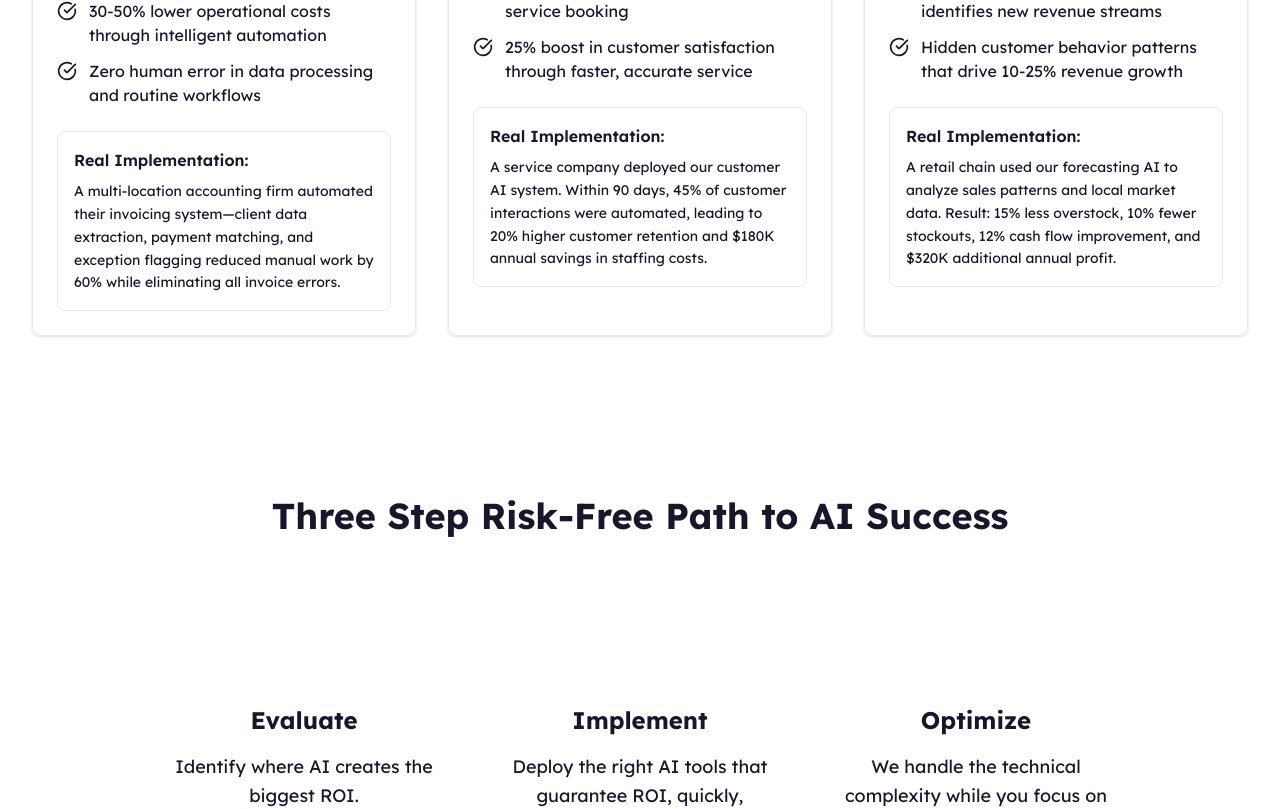
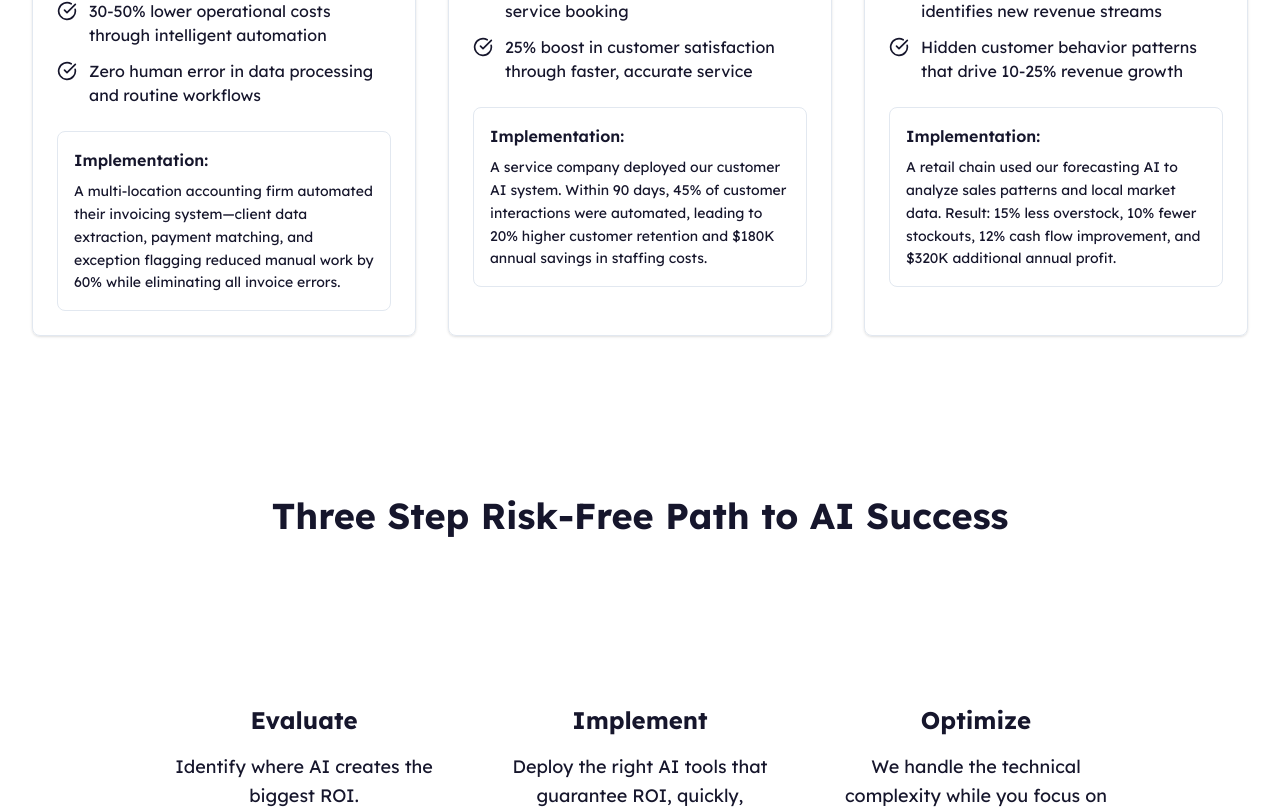
Before and after one commit to HamletHub/palmbeachesai, a Next.js app: page / in a window 1280 px wide. Shown: the part 3900-4709 px from the top of the page. Built offline with nearby package versions, Linux system fonts and the light colour scheme; no server answers.

Commit message:
changed some colors

```diff
--- a/src/components/EmailReveal.tsx
+++ b/src/components/EmailReveal.tsx
@@ -18,7 +18,7 @@ export function EmailReveal({ user, domain, className = '' }: EmailRevealProps)
     return (
       <a
         href={`mailto:${email}`}
-        className={`text-accent hover:text-accent/80 transition-colors ${className}`}
+        className={`text-foreground hover:text-primary transition-colors ${className}`}
       >
         {email}
       </a>
@@ -28,7 +28,7 @@ export function EmailReveal({ user, domain, className = '' }: EmailRevealProps)
   return (
     <button
       onClick={() => setShowEmail(true)}
-      className={`inline-flex items-center gap-1 text-accent hover:text-accent/80 transition-colors ${className}`}
+      className={`inline-flex items-center gap-1 text-foreground hover:text-primary transition-colors ${className}`}
     >
       <Mail className="h-4 w-4" />
       <span>Click to reveal email</span>
--- a/src/components/Footer.tsx
+++ b/src/components/Footer.tsx
@@ -19,7 +19,7 @@ export function Footer() {
               <p>Suite #328, PO Box 403</p>
               <p>Palm Beach, FL 33480</p>
               <p className="pt-2">
-                <a href="tel:561-220-7004" className="text-accent hover:text-accent/80 transition-colors">
+                <a href="tel:561-220-7004" className="text-foreground hover:text-primary transition-colors">
                   561-220-7004
                 </a>
               </p>
--- a/src/components/home/DetailedSolutionsSection.tsx
+++ b/src/components/home/DetailedSolutionsSection.tsx
@@ -40,7 +40,7 @@ export function DetailedSolutionsSection() {
               </ul>
 
               <div className="bg-muted/30 rounded-lg p-4 border border-muted">
-                <h5 className="font-semibold text-primary mb-2">Real Implementation:</h5>
+                <h5 className="font-semibold text-primary mb-2">Implementation:</h5>
                 <p className="text-sm text-muted-foreground leading-relaxed">
                   A multi-location accounting firm automated their invoicing system—client data extraction, payment matching, and exception flagging reduced manual work by 60% while eliminating all invoice errors.
                 </p>
@@ -73,7 +73,7 @@ export function DetailedSolutionsSection() {
               </ul>
 
               <div className="bg-muted/30 rounded-lg p-4 border border-muted">
-                <h5 className="font-semibold text-primary mb-2">Real Implementation:</h5>
+                <h5 className="font-semibold text-primary mb-2">Implementation:</h5>
                 <p className="text-sm text-muted-foreground leading-relaxed">
                   A service company deployed our customer AI system. Within 90 days, 45% of customer interactions were automated, leading to 20% higher customer retention and $180K annual savings in staffing costs.
                 </p>
@@ -106,7 +106,7 @@ export function DetailedSolutionsSection() {
               </ul>
 
               <div className="bg-muted/30 rounded-lg p-4 border border-muted">
-                <h5 className="font-semibold text-primary mb-2">Real Implementation:</h5>
+                <h5 className="font-semibold text-primary mb-2">Implementation:</h5>
                 <p className="text-sm text-muted-foreground leading-relaxed">
                   A retail chain used our forecasting AI to analyze sales patterns and local market data. Result: 15% less overstock, 10% fewer stockouts, 12% cash flow improvement, and $320K additional annual profit.
                 </p>
--- a/src/components/home/ScienceSection.tsx
+++ b/src/components/home/ScienceSection.tsx
@@ -6,14 +6,14 @@ export function ScienceSection() {
       <div className="max-w-6xl mx-auto px-6 lg:px-8">
         <div className="text-center mb-16">
           <h2 className="text-3xl lg:text-4xl font-bold text-primary mb-6">
-            The Science Behind Our 94% Success Rate
+            The Science Behind a 94% Success Rate
           </h2>
           <p className="text-lg text-muted-foreground max-w-3xl mx-auto">
             Our methodology is backed by research from leading institutions and validated through hundreds of implementations.
           </p>
         </div>
 
-        <div className="grid lg:grid-cols-2 gap-12 items-center">
+        <div className="grid lg:grid-cols-2 gap-12 items-start">
           {/* Research Validation */}
           <div>
             <h3 className="text-2xl font-bold text-primary mb-6">Research Validation</h3>
--- a/src/components/home/WhyUsSection.tsx
+++ b/src/components/home/WhyUsSection.tsx
@@ -130,10 +130,10 @@ export function WhyUsSection() {
                 Get Your Free ROI Assessment
                 <ArrowRight className="w-5 h-5 ml-2" />
               </Button>
-              <p className="text-sm text-muted-foreground">
+{/*               <p className="text-sm text-muted-foreground">
                 or <a href="#" className="text-accent hover:underline">download our Palm Beach Business Guide</a>
               </p>
-            </div>
+ */}            </div>
           </div>
         </div>
       </div>
```
